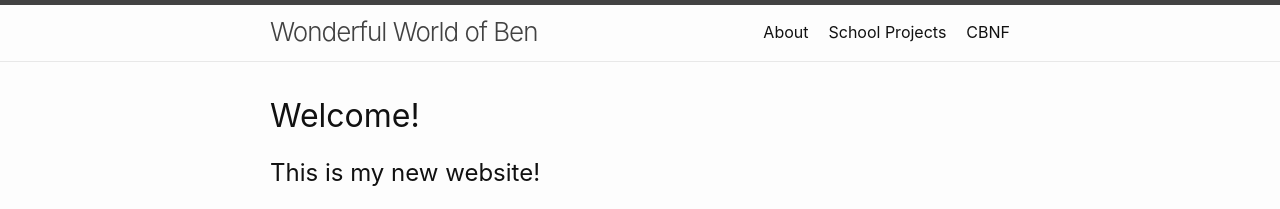
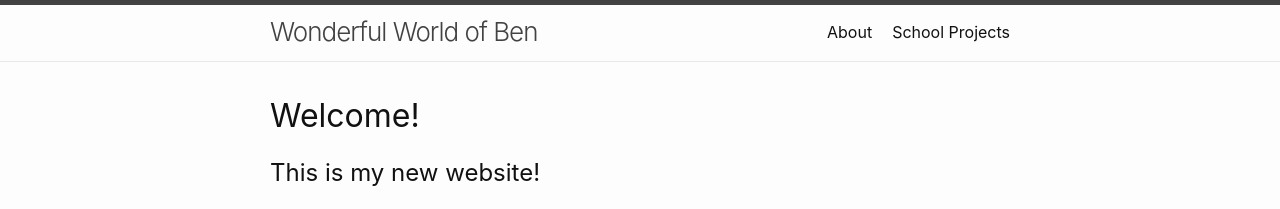
Before and after one commit to benjaminriehl/benjaminriehl.github.io, a Jekyll site: the page built from index.md, in a window 1280 px wide. Shown: the top 209 px of the page. Built offline with Jekyll 4.4.1, drawn with Linux system fonts in a browser that asks for light colours; our own code applies the rules of GitHub Pages for plain Markdown files.

Commit message:
Update _config.yml

```diff
--- a/_config.yml
+++ b/_config.yml
@@ -17,8 +17,6 @@ header_pages:
   - about.md
   - school/README.md
 
-  - cbnf/index.md
-
 plugins:
  - jekyll-feed
  - jekyll-seo-tag
```
